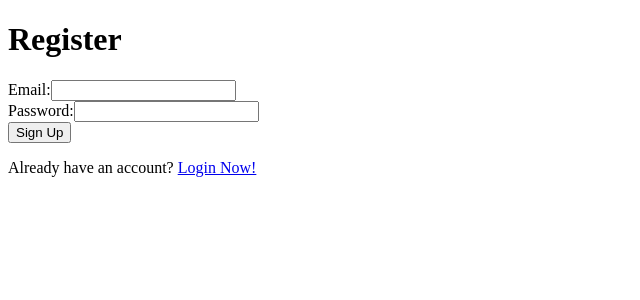
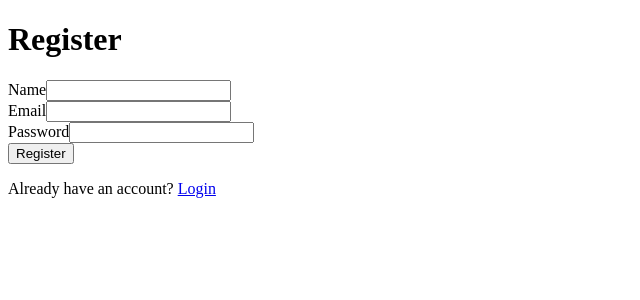
Before and after one commit to comnk/mapmyjourney, a Next.js app: page /auth/register in a window 1280 px wide. Shown: the top 300 px of the page, without its empty margins (0-640 px from the left). Built offline with nearby package versions, Linux system fonts and the light colour scheme.

Commit message:
basic front end setup for the sign up / login pages

```diff
--- a/package.json
+++ b/package.json
@@ -20,7 +20,6 @@
     "next": "15.1.2",
     "next-auth": "^4.24.11",
     "openai": "^4.77.0",
-    "prisma": "^6.1.0",
     "react": "^19.0.0",
     "react-dom": "^19.0.0",
     "react-icons": "^5.4.0",
@@ -37,6 +36,7 @@
     "jest": "^29.7.0",
     "postcss": "^8.4.49",
     "prettier": "^3.4.2",
+    "prisma": "^6.1.0",
     "tailwindcss": "^3.4.17",
     "typescript": "^5"
   }
--- a/src/app/auth/login/page.tsx
+++ b/src/app/auth/login/page.tsx
@@ -7,9 +7,7 @@ export default function login() {
 
   return (
     <div>
-      <h1>Login</h1>
-      <AuthForm formType="login"/>
-      <p>Don't have account? <a href="/auth/register">Register Now!</a></p>
+      <AuthForm mode="login"/>
     </div>
   );
 }
--- a/src/app/auth/register/page.tsx
+++ b/src/app/auth/register/page.tsx
@@ -5,9 +5,7 @@ import AuthForm from "@/components/AuthForm";
 export default function RegisterPage() {
     return (
         <div>
-            <h1>Register</h1>
-            <AuthForm formType="signup"/>
-            <p>Already have an account? <a href="/auth/login">Login Now!</a></p>
+            <AuthForm mode="register"/>
         </div>
     );
 }
--- a/src/components/AuthForm.tsx
+++ b/src/components/AuthForm.tsx
@@ -1,31 +1,112 @@
-import { useState } from "react";
+import React, { useState } from "react";
+import { signIn } from "next-auth/react";
+import Link from "next/link";
 
-type AuthFormProps = {
-    formType: "login" | "signup";
-    onSubmit?: (data : { email: string; password: string; name?: string }) => Promise<void>;
+interface AuthFormProps {
+  mode: "login" | "register"; // "login" for Login page, "register" for Register page
+}
+
+export default function AuthForm({ mode }: AuthFormProps) {
+  const [formData, setFormData] = useState({
+    email: "",
+    password: "",
+    name: "",
+  });
+  const [error, setError] = useState<string | null>(null);
+
+  const handleInputChange = (e: React.ChangeEvent<HTMLInputElement>) => {
+    const { name, value } = e.target;
+    setFormData((prev) => ({ ...prev, [name]: value }));
   };
 
-export default function AuthForm({ formType, onSubmit }: AuthFormProps) {
-    const [email, setEmail] = useState('');
-    const [password, setPassword] = useState('');
+  const handleSubmit = async (e: React.FormEvent<HTMLFormElement>) => {
+    e.preventDefault();
+
+    if (mode === "login") {
+      const result = await signIn("credentials", {
+        redirect: false,
+        email: formData.email,
+        password: formData.password,
+      });
+
+      if (result?.error) {
+        setError(result.error);
+      } else {
+        setError(null);
+        alert("Login successful!");
+      }
+    } else {
+      try {
+        const response = await fetch("/api/auth/signup", {
+          method: "POST",
+          headers: { "Content-Type": "application/json" },
+          body: JSON.stringify(formData),
+        });
+
+        const data = await response.json();
+
+        if (data.error) {
+          setError(data.error);
+        } else {
+          setError(null);
+          alert("Signup successful! You can now log in.");
+        }
+      } catch (err) {
+        setError("Something went wrong. Please try again.");
+      }
+    }
+  };
 
   return (
     <div>
-            <form className="auth-form">
+      <h1>{mode === "login" ? "Login" : "Register"}</h1>
+      <form onSubmit={handleSubmit}>
+        {mode === "register" && (
           <div>
-                    <label>
-                        Email:
-                        <input type="email" required />
-                    </label>
+            <label>Name</label>
+            <input
+              type="text"
+              name="name"
+              value={formData.name}
+              onChange={handleInputChange}
+              required={mode === "register"}
+            />
+          </div>
+        )}
+        <div>
+          <label>Email</label>
+          <input
+            type="email"
+            name="email"
+            value={formData.email}
+            onChange={handleInputChange}
+            required
+          />
         </div>
         <div>
-                    <label>
-                        Password:
-                        <input type="password" required />
-                    </label>
+          <label>Password</label>
+          <input
+            type="password"
+            name="password"
+            value={formData.password}
+            onChange={handleInputChange}
+            required
+          />
         </div>
-                <button type="submit">{formType === 'login' ? 'Log In' : 'Sign Up' }</button>
+        <button type="submit">{mode === "login" ? "Login" : "Register"}</button>
       </form>
+      {error && <p style={{ color: "red" }}>{error}</p>}
+      <p>
+        {mode === "login" ? (
+          <>
+            Don't have an account? <Link href="/auth/register">Register</Link>
+          </>
+        ) : (
+          <>
+            Already have an account? <Link href="/auth/login">Login</Link>
+          </>
+        )}
+      </p>
     </div>
   );
-}
+};
```
Also changed, not shown: 1 other file (tests, documents, lock files or other folders). Lines whose indentation alone changed are shown as unchanged.
